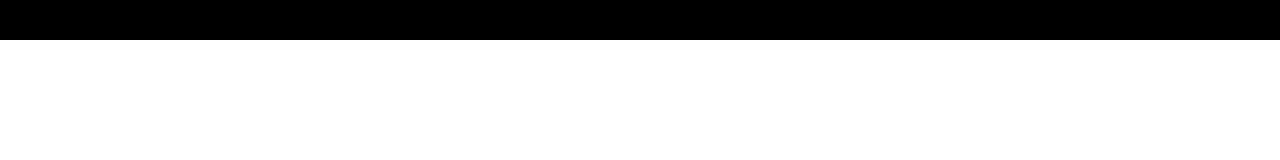
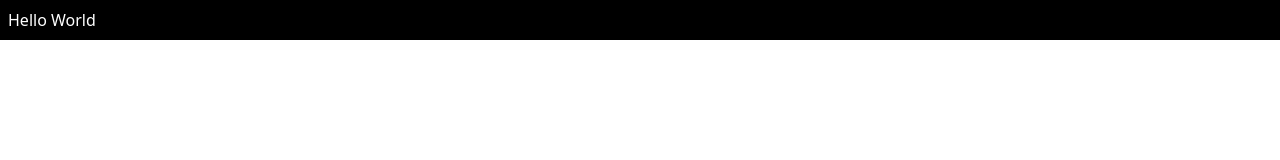
Before and after one commit to Stanlee77/beeco, a Next.js app: page / in a window 1280 px wide. Shown: the top 160 px of the page. Built offline with nearby package versions, Linux system fonts and the light colour scheme.

Commit message:
fix project run

```diff
--- a/app/page.tsx
+++ b/app/page.tsx
@@ -1,13 +1,12 @@
 import Image from 'next/image'
 import { Inter } from '@next/font/google'
-import styles from './page.module.css'
 
 const inter = Inter({ subsets: ['latin'] })
 
 export default function Home() {
   return (
-    <main className={styles.main}>
-      <div className="p-2 bg-black d">Hello World</div>
+    <main>
+      <div className="p-2 bg-black text-white">Hello World</div>
     </main>
   )
 }
```
